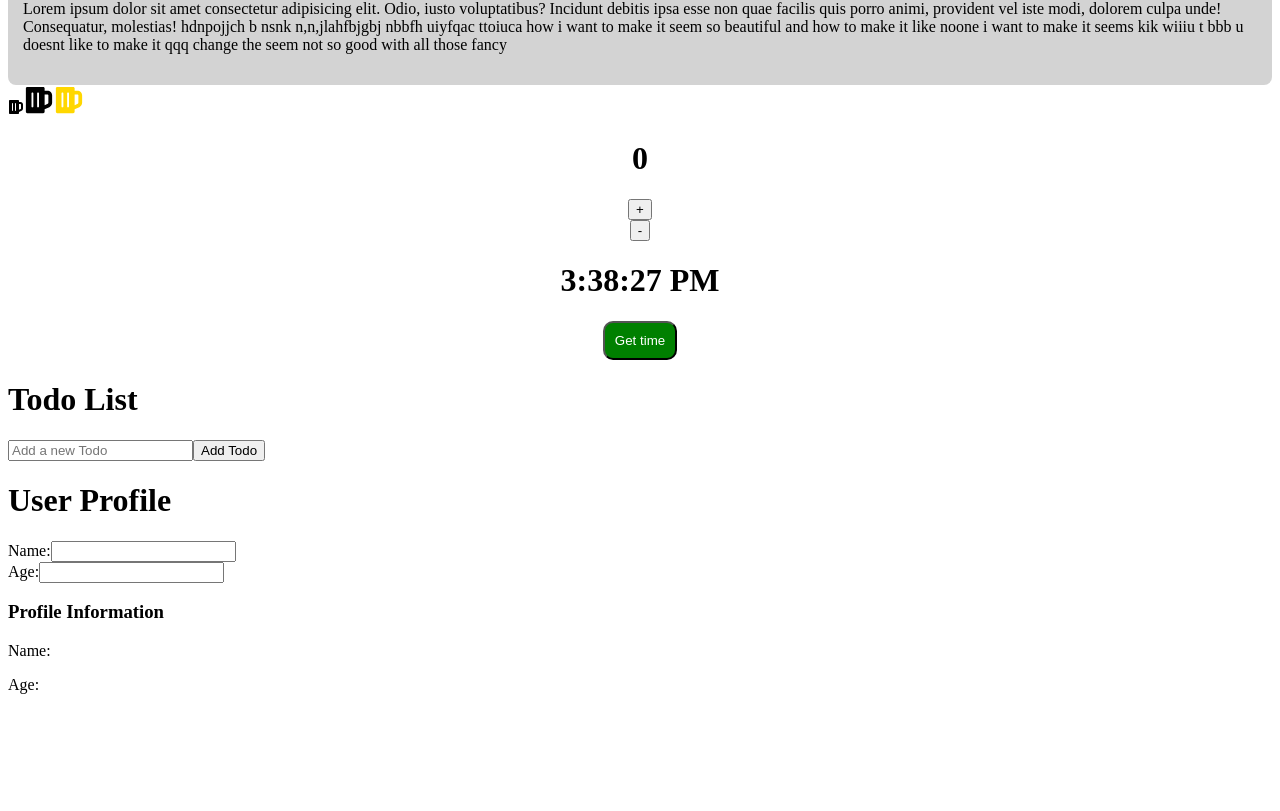
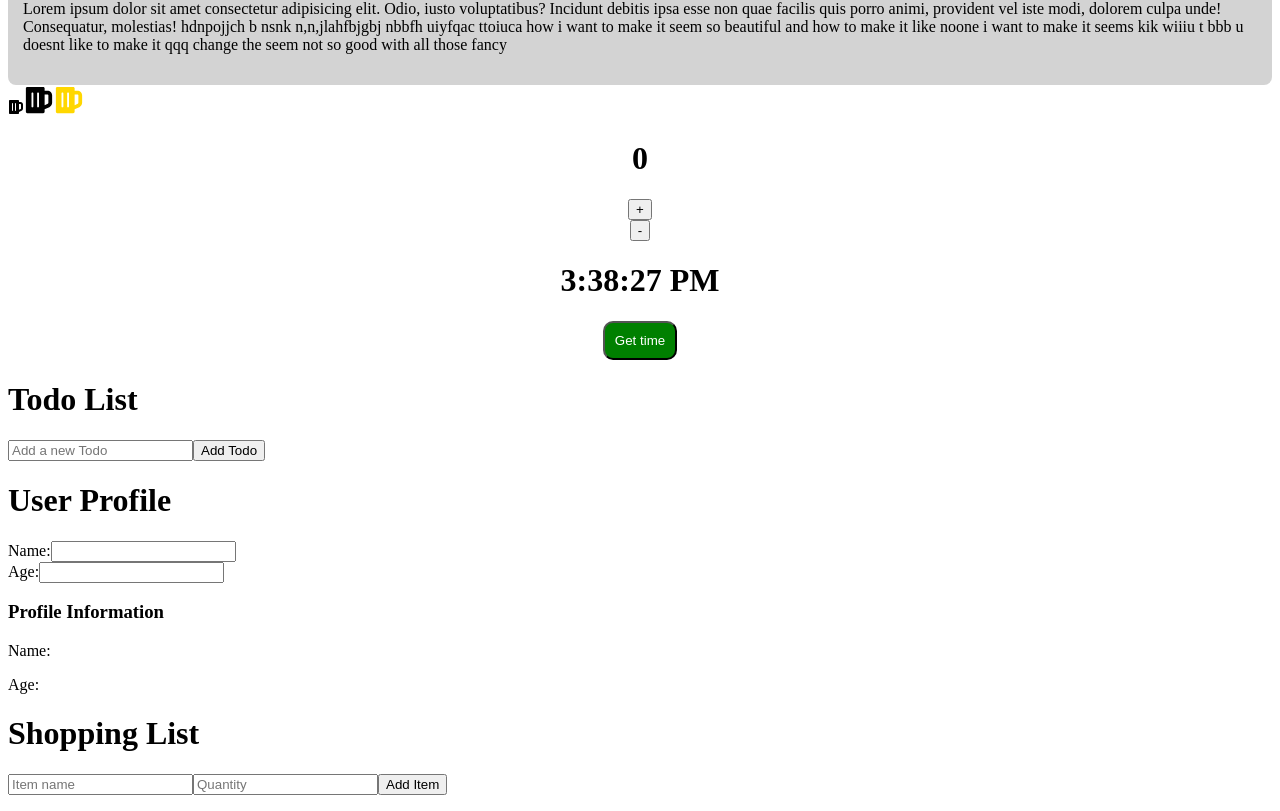
Before and after one commit to SujalKrG/react-demo, a React (Vite) app: page / in a window 1280 px wide. Shown: the part 871-1682 px from the top of the page. Before the commit the page ends 1581 px from the top, so only its background shows below. Built offline with nearby package versions, Linux system fonts and the light colour scheme.

Commit message:
Learnt to useState to make a shoppinglist

```diff
--- a/src/App.jsx
+++ b/src/App.jsx
@@ -1,21 +1,20 @@
-import React from 'react'
-import Header from './components/Header'
-import Main from './components/Main'
-import Footer from './components/Footer'
-import Person from './components/Person'
-import Products from './components/Products'
-import Weather from './components/Weather'
-import UserStatus from './components/UserStatus'
-import Greeeting from './components/Greeeting'
-import StyledCard from './components/StyledCard'
-import ProfileCard from './components/ProfileCard'
-import IconComponent from './components/IconComponent'
-import CounterApp from './components/CounterApp'
-import TimeUpdate from './components/TimeUpdate'
-import TodoList from './components/TodoList'
-import Profile from './components/Profile'
-
-
+import React from "react";
+import Header from "./components/Header";
+import Main from "./components/Main";
+import Footer from "./components/Footer";
+import Person from "./components/Person";
+import Products from "./components/Products";
+import Weather from "./components/Weather";
+import UserStatus from "./components/UserStatus";
+import Greeeting from "./components/Greeeting";
+import StyledCard from "./components/StyledCard";
+import ProfileCard from "./components/ProfileCard";
+import IconComponent from "./components/IconComponent";
+import CounterApp from "./components/CounterApp";
+import TimeUpdate from "./components/TimeUpdate";
+import TodoList from "./components/TodoList";
+import Profile from "./components/Profile";
+import ShoppingList from "./components/ShoppingList";
 
 const App = () => {
   return (
@@ -34,9 +33,10 @@
       <TimeUpdate />
       <TodoList />
       <Profile />
+      <ShoppingList />
       <Footer />
     </div>
-  )
-}
+  );
+};
 
-export default App
+export default App;
--- /dev/null
+++ b/src/components/ShoppingList.jsx
@@ -0,0 +1,52 @@
+import React, { useState } from "react";
+
+const ShoppingList = () => {
+  const [items, setItems] = useState([]);
+  const [name, setName] = useState("");
+  const [quantity, setQuantity] = useState("");
+
+  const handleSubmit = (e) => {
+    e.preventDefault();
+    if (!name || !quantity) return;
+
+    const newItem = {
+      name,
+      quantity: parseInt(quantity),
+    };
+
+    setItems((prevItems) => [...prevItems, newItem]);
+    setName("");
+    setQuantity("");
+  };
+
+  return (
+    <div>
+      <h1>Shopping List</h1>
+      <form onSubmit={handleSubmit}>
+        <input
+          type="text"
+          placeholder="Item name"
+          value={name}
+          onChange={(e) => setName(e.target.value)}
+        />
+        <input
+          type="number"
+          placeholder="Quantity"
+          value={quantity}
+          onChange={(e) => setQuantity(e.target.value)}
+        />
+
+        <button type="submit">Add Item</button>
+      </form>
+      <ul>
+        {items.map((item, index) => (
+          <li key={index}>
+            {item.name} - Quantity : {item.quantity}
+          </li>
+        ))}
+      </ul>
+    </div>
+  );
+};
+
+export default ShoppingList;
```
Also changed, not shown: src/components/Profile.jsx (+4 -4 lines).
